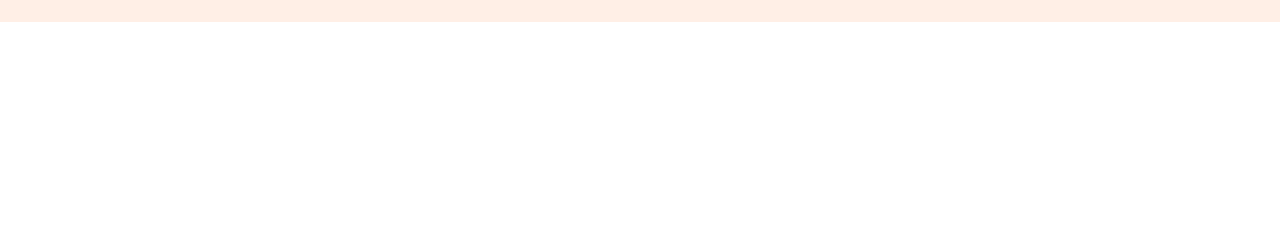
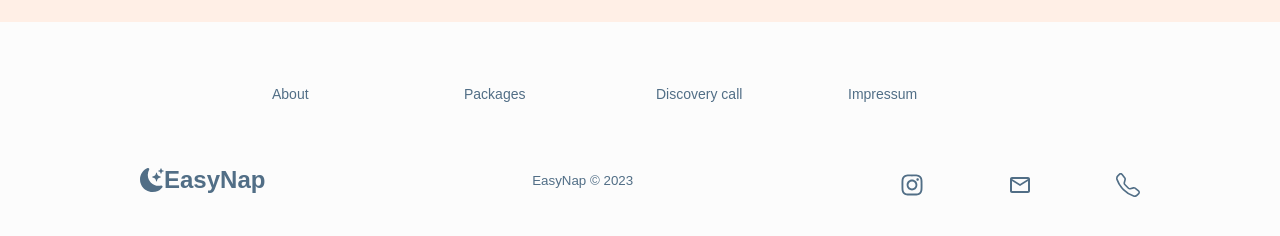
Before and after one commit to fhonoria/easynap, a React (Create React App) app: page / in a window 1280 px wide. Shown: the part 3878-4114 px from the top of the page. Before the commit the page ends 3900 px from the top, so only its background shows below. Built offline with nearby package versions, Linux system fonts and the light colour scheme; a web font is replaced by a local one.

Commit message:
created footer

```diff
--- /dev/null
+++ b/src/components/Footer/FooterElements.js
@@ -0,0 +1,105 @@
+import styled from "styled-components";
+import { Link as LinkR } from "react-router-dom";
+
+export const FooterContainer = styled.footer`
+  background-color: var(--butter-color);
+`;
+export const FooterWrap = styled.div`
+  padding: 48px 24px;
+  display: flex;
+  flex-direction: column;
+  justify-content: center;
+  align-items: center;
+  max-width: 1100px;
+  margin: 0 auto;
+`;
+
+export const FooterLinksContainer = styled.div`
+  display: flex;
+  justify-content: center;
+
+  @media screen and (max-width: 820px) {
+    padding-top: 32px;
+  }
+`;
+
+export const FooterLinksWrapper = styled.div`
+  display: flex;
+
+  @media screen and (max-width: 820px) {
+    display: column;
+  }
+`;
+
+export const FooterLinkItems = styled.div`
+  display: flex;
+  flex-direction: column;
+  align-items: flex-start;
+  margin: 16px;
+  text-align: left;
+  width: 160px;
+  box-sizing: border-box;
+  color: var(--blue-color);
+
+  @media screen and (max-width: 420px) {
+    margin: 0;
+    padding: 10px;
+    width: 100%;
+  }
+`;
+export const FooterLink = styled(LinkR)`
+  color: var(--blue-color);
+  text-decoration: none;
+  margin-bottom: 8px;
+  font-size: 14px;
+
+  &:hover {
+    color: var(--darkblue-color);
+    transition: 0.3s ease-out;
+  }
+`;
+
+export const SocialMedia = styled.section`
+  max-width: 1000px;
+  width: 100%;
+`;
+
+export const SocialMediaWrap = styled.div`
+  display: flex;
+  justify-content: space-between;
+  align-items: center;
+  max-width: 1100px;
+  margin: 40px auto 0 auto;
+
+  @media screen and (max-width: 820px) {
+    flex-direction: column;
+  }
+`;
+
+export const SocialLogo = styled(LinkR)`
+  color: var(--blue-color);
+  justify-self: start;
+  cursor: pointer;
+  text-decoration: none;
+  font-size: 24px;
+  display: flex;
+  align-items: center;
+  margin-bottom: 16px;
+  font-weight: bold;
+`;
+
+export const WebsiteRights = styled.small`
+  color: var(--blue-color);
+  margin-bottom: 16px;
+`;
+export const SocialIcons = styled.div`
+  display: flex;
+  justify-content: space-between;
+  align-items: center;
+  width: 240px;
+`;
+
+export const SocialIconLink = styled.a`
+  color: var(--blue-color);
+  font-size: 24px;
+`;
--- /dev/null
+++ b/src/components/Footer/index.js
@@ -0,0 +1,77 @@
+import React from "react";
+import { BsMoonStarsFill, BsTelephone } from "react-icons/bs";
+import { FaInstagram } from "react-icons/fa";
+import { MdOutlineMailOutline } from "react-icons/md";
+import {
+  FooterContainer,
+  FooterWrap,
+  FooterLinksContainer,
+  FooterLinksWrapper,
+  FooterLinkItems,
+  FooterLink,
+  SocialMedia,
+  SocialMediaWrap,
+  SocialLogo,
+  WebsiteRights,
+  SocialIcons,
+  SocialIconLink,
+} from "./FooterElements";
+
+const Footer = () => {
+  return (
+    <>
+      <FooterContainer>
+        <FooterWrap>
+          <FooterLinksContainer>
+            <FooterLinksWrapper>
+              <FooterLinkItems>
+                <FooterLink to="/about">About</FooterLink>
+              </FooterLinkItems>
+              <FooterLinkItems>
+                <FooterLink to="/packages">Packages</FooterLink>
+              </FooterLinkItems>
+              <FooterLinkItems>
+                <FooterLink to="/discovery">Discovery call</FooterLink>
+              </FooterLinkItems>
+              <FooterLinkItems>
+                <FooterLink to="/impressum">Impressum</FooterLink>
+              </FooterLinkItems>
+            </FooterLinksWrapper>
+          </FooterLinksContainer>
+          <SocialMedia>
+            <SocialMediaWrap>
+              <SocialLogo to="/">
+                <BsMoonStarsFill />
+                EasyNap
+              </SocialLogo>
+              <WebsiteRights>
+                EasyNap &copy; {new Date().getFullYear()}
+              </WebsiteRights>
+              <SocialIcons>
+                <SocialIconLink href="/" target="_blank" aria-label="Instagram">
+                  <FaInstagram />
+                </SocialIconLink>
+                <SocialIconLink
+                  href="mailto: honoria90@gmail.com"
+                  target="_blank"
+                  aria-label="Email"
+                >
+                  <MdOutlineMailOutline />
+                </SocialIconLink>
+                <SocialIconLink
+                  href="tel: 0049162307335"
+                  target="_blank"
+                  aria-label="Phone"
+                >
+                  <BsTelephone />
+                </SocialIconLink>
+              </SocialIcons>
+            </SocialMediaWrap>
+          </SocialMedia>
+        </FooterWrap>
+      </FooterContainer>
+    </>
+  );
+};
+
+export default Footer;
--- a/src/pages/index.js
+++ b/src/pages/index.js
@@ -6,6 +6,7 @@ import InfoSection from "../components/InfoSection";
 import { infoObjOne, infoObjTwo } from "../components/InfoSection/Data";
 import Services from "../components/Services";
 import Mission from "../components/Mission";
+import Footer from "../components/Footer";
 
 const Home = () => {
   const [isOpen, setIsOpen] = useState(false);
@@ -23,6 +24,7 @@ const Home = () => {
       <Services />
       <InfoSection {...infoObjOne} />
       <InfoSection {...infoObjTwo} />
+      <Footer />
     </>
   );
 };
```
